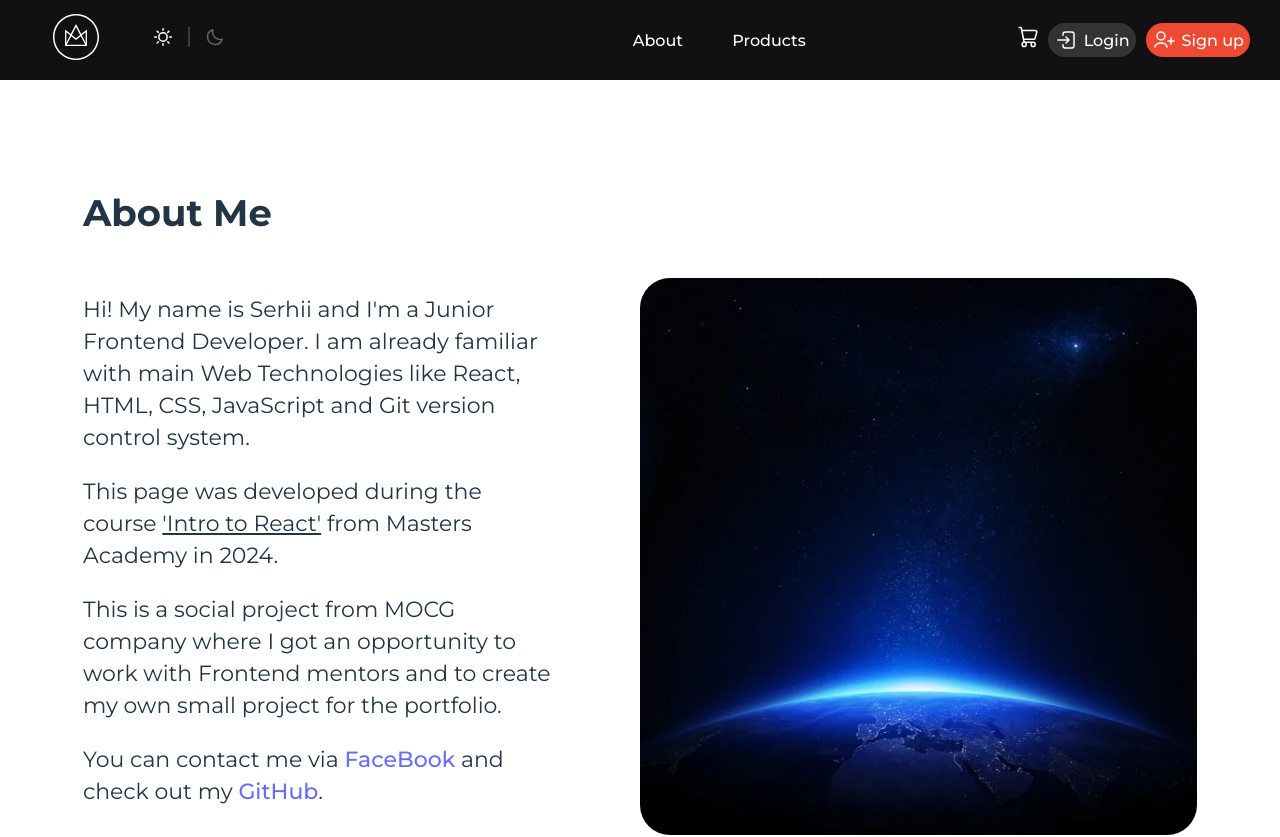
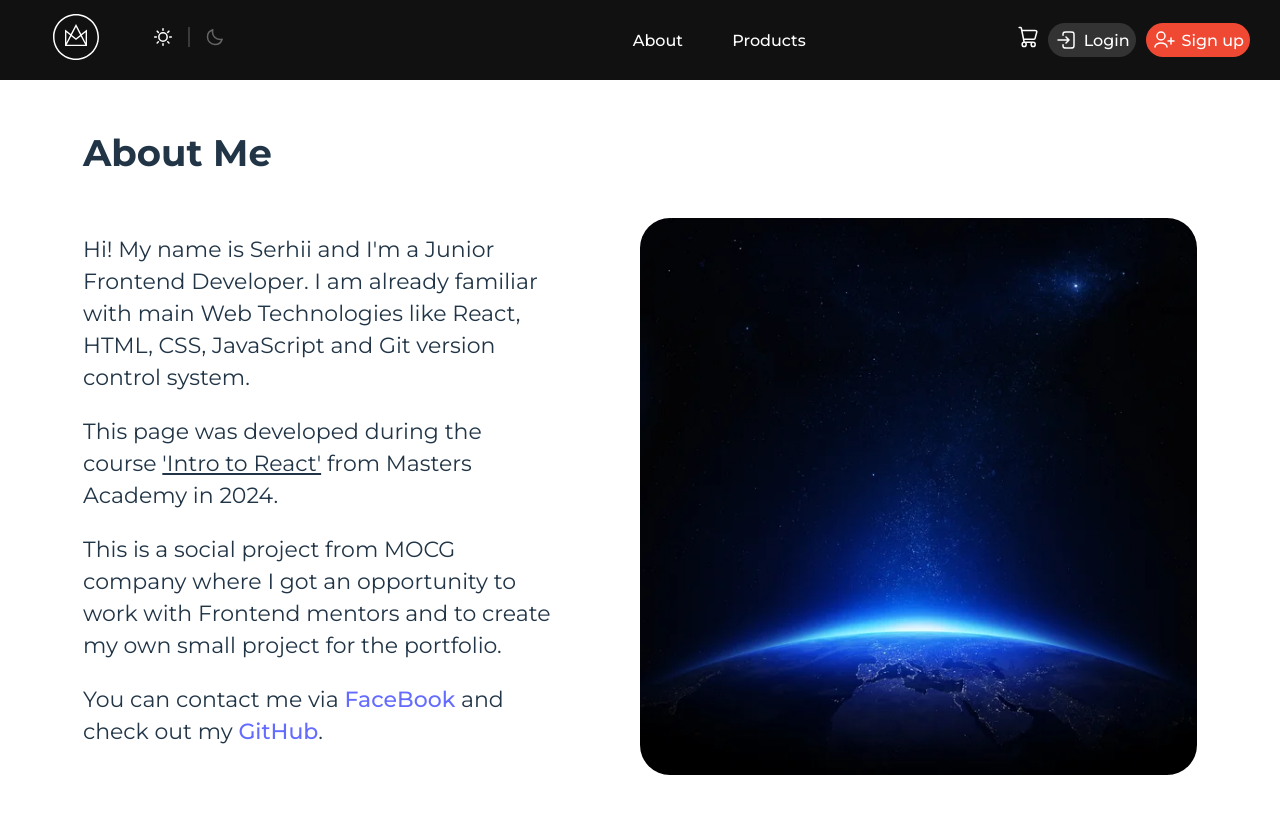
Before and after one commit to MastersAcademy/fe-react-2024, a React (Vite) app: page / in a window 1280 px wide. Shown: the top 837 px of the page. Built offline with nearby package versions, Linux system fonts and the light colour scheme.

Commit message:
fix paddings about_me/products list

```diff
--- a/src/components/ProductsList/ProductsList.module.css
+++ b/src/components/ProductsList/ProductsList.module.css
@@ -24,6 +24,7 @@
     align-items: center;
     justify-content: center;
     color: #000;
+    padding-top: 60px;
   }
 
   .products {
--- a/src/index.css
+++ b/src/index.css
@@ -82,5 +82,7 @@ button:focus-visible {
 }
 
 .mainContentWrapper {
-  padding: 60px 30px;
+  padding-left: 30px;
+  padding-right: 30px;
+  padding-bottom: 60px;
 }
```
